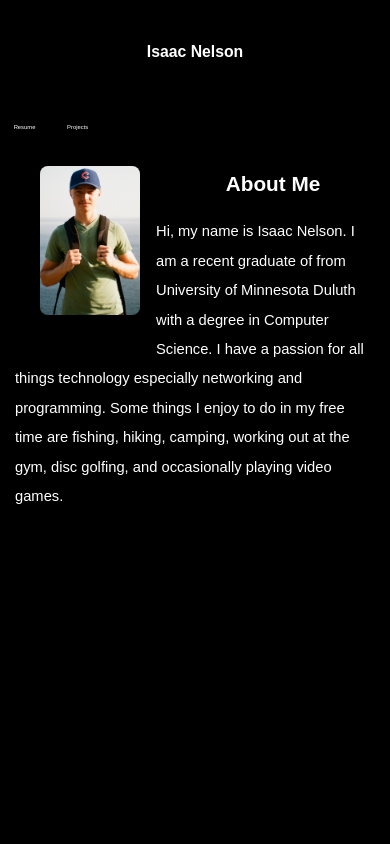
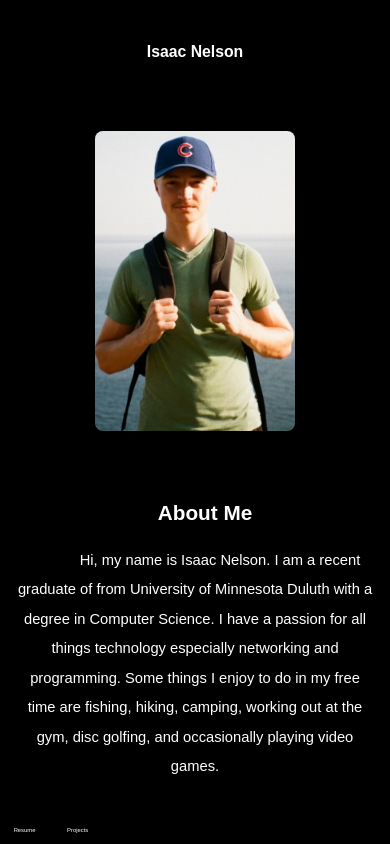
Before and after one commit to isaacnelly/mywebsite, a plain HTML site: page index.html in a window 390 px wide. Drawn offline with Linux system fonts and the light colour scheme; a script that the page names is missing.

Commit message:
added mobile view functionality

```diff
--- a/index.html
+++ b/index.html
@@ -23,8 +23,7 @@
 
         <div class="left">
             <figure class="lakSup">
-                <img src="lak_sup1.jpg" style="max-width:500px; width:100%; height:auto;
-                                                min-width: 100px; border-radius: 2vw;">
+                <img src="lak_sup1.jpg">
             </figure>
         </div>
 
--- a/style.css
+++ b/style.css
@@ -18,6 +18,10 @@ body {
     min-height: 100vh;
     overflow: hidden;
 }
+.name {grid-area: name;}
+.links {grid-area: links;}
+.left {grid-area: left;}
+.right {grid-area: right;}
 
 .name {
     color: #ffffff;
@@ -43,9 +47,9 @@ body {
 
     .links a {
         padding: 2.5vw 1.5vw;
-        float: left;
+        /*float: center;*/
         display: block;
-        text-align: left;
+        /*text-align: center;*/
         text-decoration: none;
         border-radius: 1.5vw;
 
@@ -69,13 +73,15 @@ a {
     background-color: transparent;
 }
 
+.left img {
+  max-width: 500px;
+  width: 100%;
+  height: auto;
+  min-width: 100px;
+  border-radius: 2vw;
+}
 
-/* @media screen and (max-width: 600px) {
-    div.left {
-        width: 50%;
-        height: 100%;
-    }
-} */
+
 
 .about {
     color: white;
@@ -105,24 +111,32 @@ a {
     line-height: 2em;
 }
 
-@media screen and (max-width: 600px) {
-    .info {
-        text-indent: 0px;
+@media (max-width: 768px){
+    .page{
+        display: grid;
+        grid-template-areas:
+        "name"
+        "left"
+        "right"
+        "links";
+        grid-template-columns: 1fr;
+    }
+    .left, .right{
+        max-width: 100%;
+        float: none;
+        text-align: center;
+    }
+    .left img {
+      max-height: 300px;
+      width: auto;
+      object-fit: cover;
+      float: center;
+      /* object-position: center; */
+      display: block;
+      margin:  0 auto;
+
     }
 }
-
-@media screen and (min-width: 601px) {
-    .info {
-        padding: 0px 1.5vw 0px 30vw;
-    }
-}
-
-@media screen and (max-width: 600px) {
-    .infoParent {
-        text-align: center;
-    }
-}
-
 
 /*Scrollbar style -----------------------------------------------------*/
 ::-webkit-scrollbar {
```
